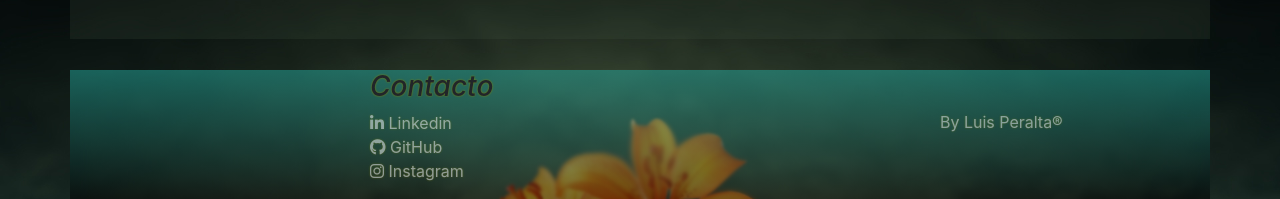
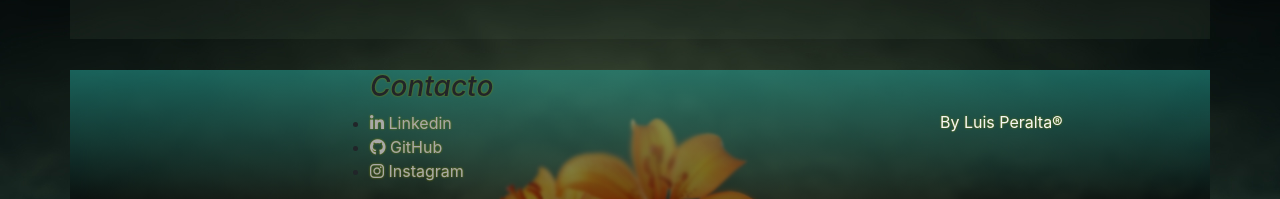
Before and after one commit to Luis-Peralta/proyecto-final-react-info, a React (Create React App) app: page / in a window 1280 px wide. Shown: the part 843-1042 px from the top of the page. Built offline with nearby package versions, Linux system fonts and the light colour scheme; no server answers; a web font is replaced by a local one.

Commit message:
arreglo de bug

```diff
--- a/src/App.css
+++ b/src/App.css
@@ -142,18 +142,15 @@
 #luis{
   padding-top: 40px;
   color: whitesmoke;
-  opacity: 50%;
 }
 
-#redes {
-  color: white;
-  opacity: 50%;
+.redes {
+  color: rgb(168, 168, 168);
   list-style:none;
 }
 
-#redes:hover {
-  color: white;
-  opacity: 100%;
+.redes:hover {
+  color: rgb(255, 255, 255);
 }
 
 .boton-cargar{
--- a/src/components/Footer.js
+++ b/src/components/Footer.js
@@ -8,11 +8,11 @@
                 <div className="col-sm-6">
                     <h3><i>Contacto</i></h3>
                     <ul id="redes">
-                        <li><a href="https://www.linkedin.com/in/luisalejandroperalta/" target="_blank" className="redes" style={{color: 'white'}}><i
+                        <li><a href="https://www.linkedin.com/in/luisalejandroperalta/" target="_blank" className="redes"><i
                                     className="fab fa-linkedin-in"></i> Linkedin</a></li>
-                        <li><a href="https://github.com/Luis-Peralta" target="_blank" className="redes" style={{color: 'white'}}><i
+                        <li><a href="https://github.com/Luis-Peralta" target="_blank" className="redes"><i
                                     className="fab fa-github"></i> GitHub</a></li>
-                        <li><a href="https://www.instagram.com/luisperalta8/" target="_blank" className="redes" style={{color: 'white'}}><i
+                        <li><a href="https://www.instagram.com/luisperalta8/" target="_blank" className="redes"><i
                                     className="fab fa-instagram"></i> Instagram</a></li>
                     </ul>
                 </div>
```
Also changed, not shown: 1 other file (tests, documents, lock files or other folders).
